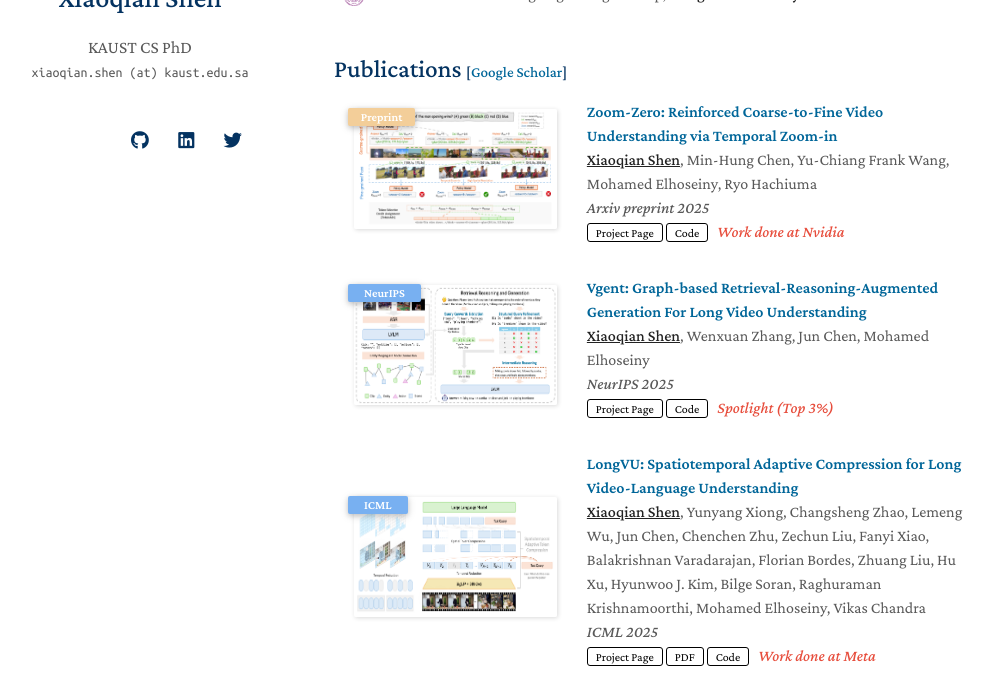
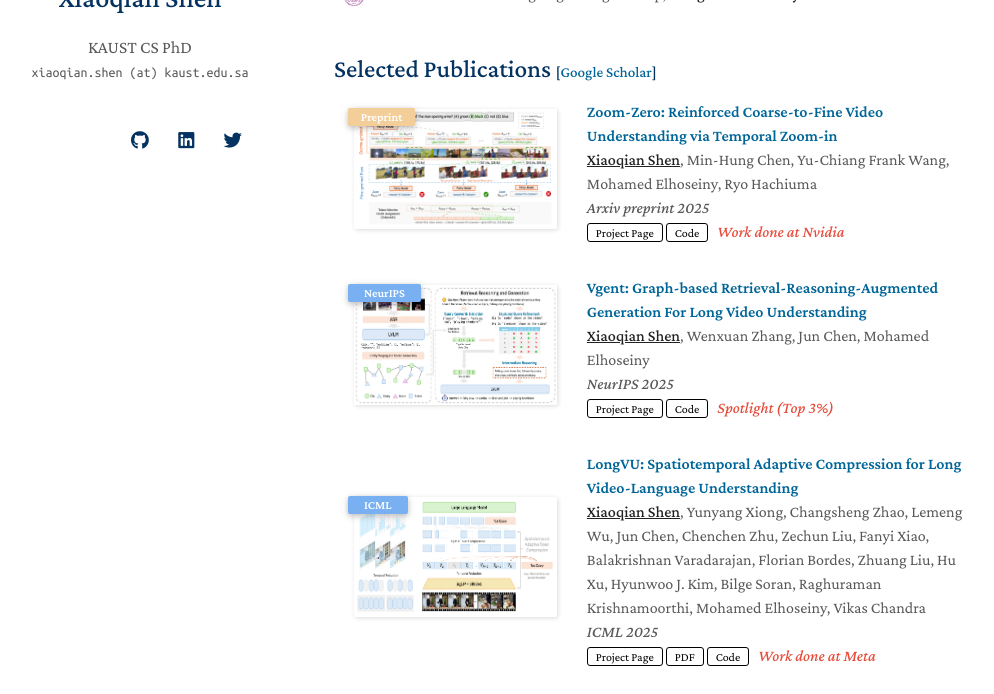
Before and after one commit to xiaoqian-shen/xiaoqian-shen.github.io, a Jekyll site: the page built from index.md, in a window 1280 px wide and 900 px high, scrolled down 441 px, cut to the strip 206-900 px from the top of the window. Shown: the whole strip, without its empty margins (136-1130 px from the left). Built offline with Jekyll 4.4.1, drawn with Linux system fonts in a browser that asks for light colours; nearby versions of some CDN libraries; a style sheet for code colours, icons or effects is not loaded; our own code applies the rules of GitHub Pages for plain Markdown files.

Commit message:
Update publications.md

```diff
--- a/_includes/publications.md
+++ b/_includes/publications.md
@@ -1,6 +1,6 @@
 
 <br>
-<h2 id="publications" style="margin: 2px 0px -15px;">Publications <temp style="font-size:15px;">[</temp><a href="https://scholar.google.com/citations?hl=en&user=uToGtIwAAAAJ" target="_blank" style="font-size:15px;">Google Scholar</a><temp style="font-size:15px;">]</temp></h2>
+<h2 id="publications" style="margin: 2px 0px -15px;">Selected Publications <temp style="font-size:15px;">[</temp><a href="https://scholar.google.com/citations?hl=en&user=uToGtIwAAAAJ" target="_blank" style="font-size:15px;">Google Scholar</a><temp style="font-size:15px;">]</temp></h2>
 
 <div class="publications">
 <ol class="bibliography">
```
